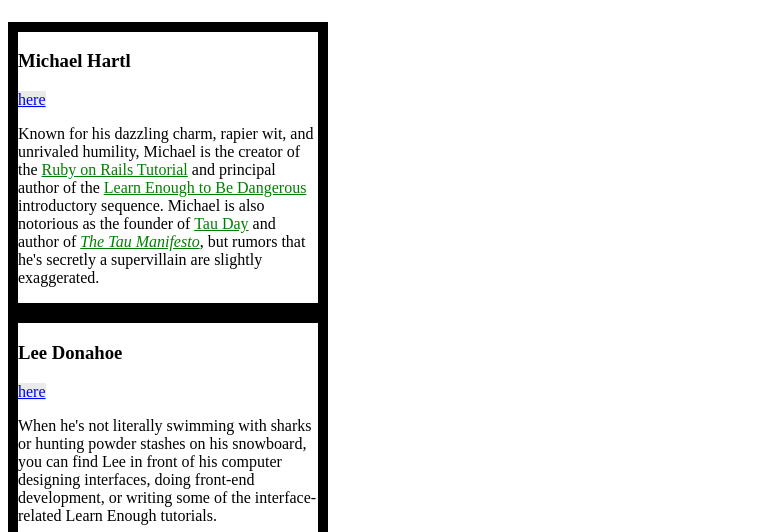
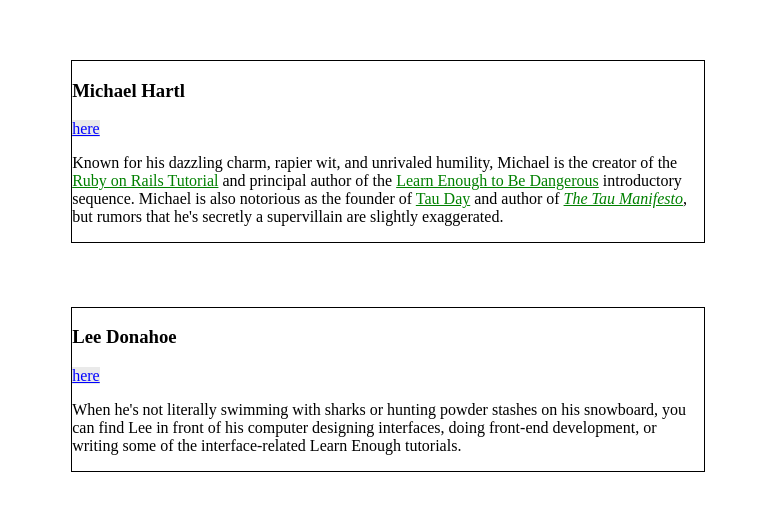
Before and after one commit to crazyhacker101/CSS-Wars, a plain HTML site: page index.html in a window 1280 px wide. Shown: the part 196-728 px from the top of the page, without its empty margins (0-760 px from the left). Drawn offline with Linux system fonts and the light colour scheme.

Commit message:
Play with % values of sizing, both width and height

```diff
--- a/index.html
+++ b/index.html
@@ -21,9 +21,15 @@
         }
 
         /* BIO STYLES */
+        .bio-wrapper {
+            /* width: 500px; */
+            /* height: 500px; */
+        }
+
         .bio-box {
-            border: 10px solid black;
-            width: 300px;
+            border: 1px solid black;
+            width: 50%;
+            margin: 5%;
         }
 
         .bio-copy a {
@@ -46,6 +52,7 @@
         </li>
     </ul>
     <h2>I'm an h2</h2>
+    <div class="bio-wrapper">
         <div class="bio-box">
             <h3>Michael Hartl</h3>
             <a href="https://twitter.com/mhartl" class="social-link">here</a>
@@ -95,6 +102,7 @@
                 The Future
             </p>
         </div>
+    </div>
 </body>
 
 </html>
```
Lines whose indentation alone changed are shown as unchanged.
